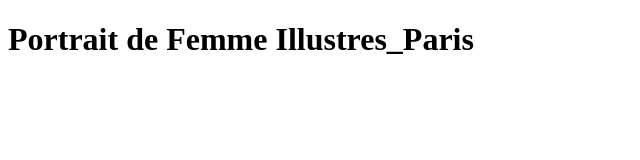
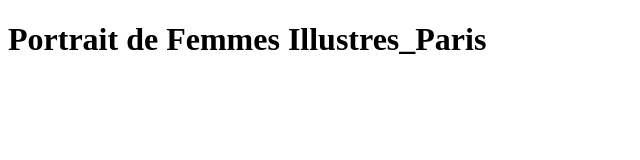
Before and after one commit to adatechschool/PC---dataviz-aurelie_zineb_clement, a plain HTML site: page src/index_XML.html in a window 1280 px wide. Shown: the whole page, without its empty margins (0-640 px from the left). Drawn offline with Linux system fonts and the light colour scheme.

Commit message:
Update index_XML.html
Ajout "S" aux mots "Femmes"

```diff
--- a/src/index_XML.html
+++ b/src/index_XML.html
@@ -2,7 +2,7 @@
 <html>
 <head>
     <meta charset="utf-8">
-    <title>Portrait de Femme Illustres_Paris</title>
+    <title>Portrait de Femmes Illustres_Paris</title>
     <script
     src="RecupDonneesApi.js"></script>
 </head>
@@ -11,5 +11,5 @@
 
 
 </body>
-    <h1>Portrait de Femme Illustres_Paris</h1>
+    <h1>Portrait de Femmes Illustres_Paris</h1>
 </html>
```
